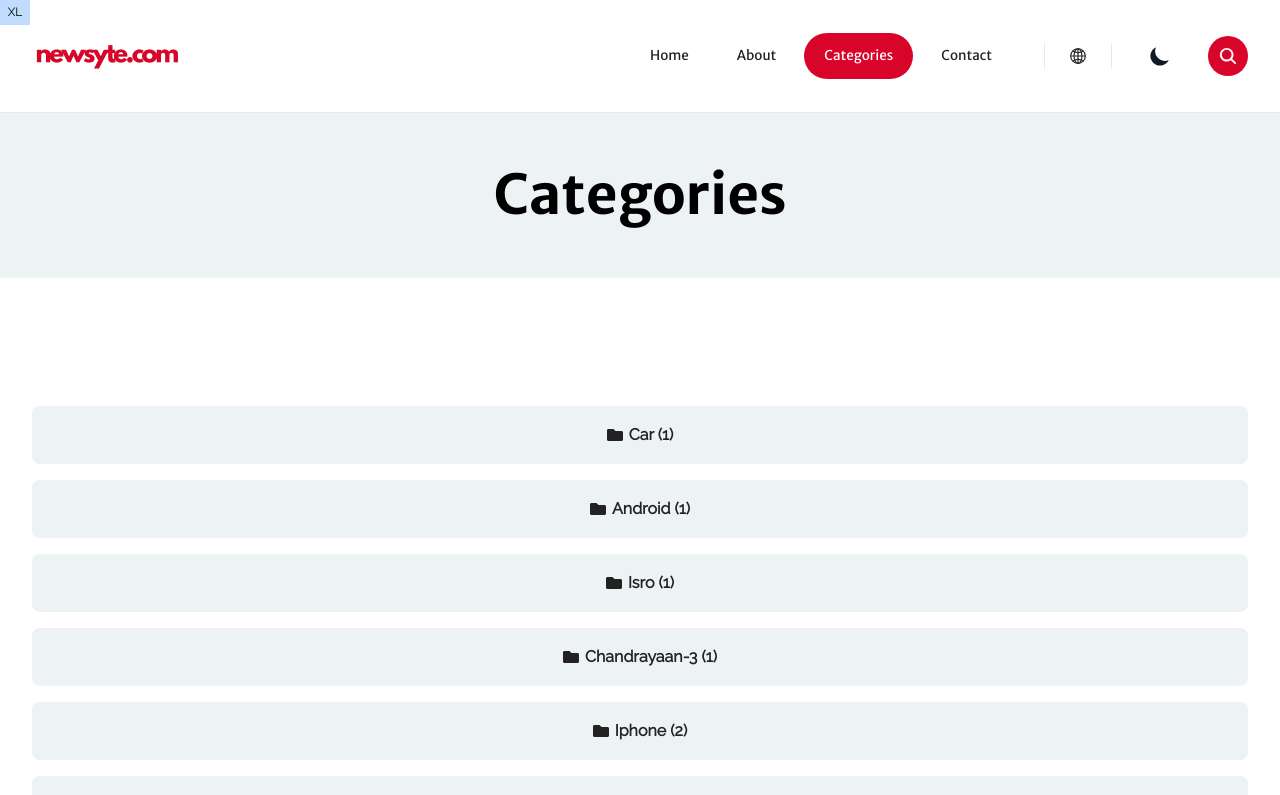
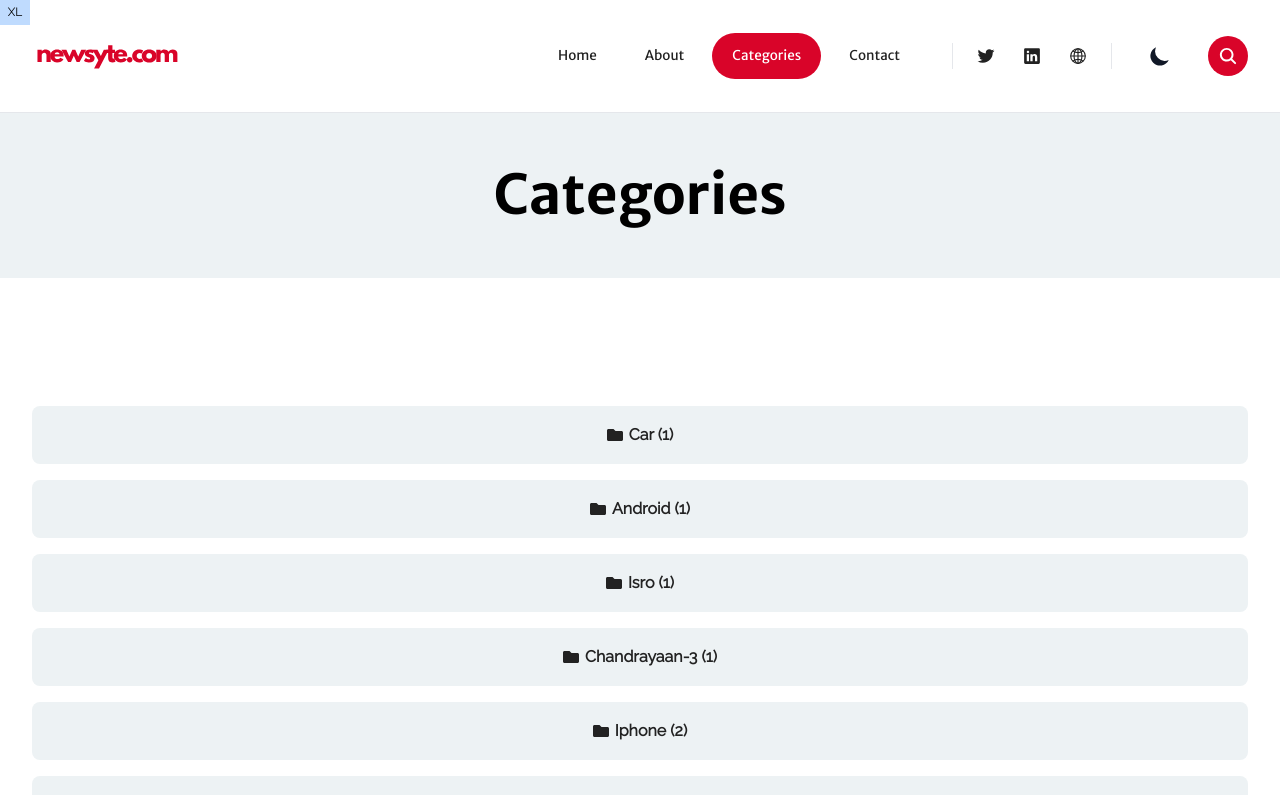
Before and after one commit to amangarg0599/Newsyte-NextJS-News, a Next.js app: page /categories in a window 1280 px wide. Shown: the top 795 px of the page. Built offline with nearby package versions, Linux system fonts and the light colour scheme; what tailwind-bootstrap-grid would draw is missing.

Commit message:
Site update
added social links
added svg logos
import Script from 'next/script' added as debugger suggested

```diff
--- a/config/config.json
+++ b/config/config.json
@@ -3,8 +3,8 @@
     "title": "Newsyte",
     "base_url": "/",
     "favicon": "/images/favicon.png",
-    "logo": "/images/logo.png",
-    "logo_white": "/images/logo.png",
+    "logo": "/images/logo.svg",
+    "logo_white": "/images/logo.svg",
     "logo_width": "150",
     "logo_height": "39",
     "logo_text": "Newsyte"
--- a/config/social.json
+++ b/config/social.json
@@ -1,10 +1,10 @@
 {
   "facebook": "",
   "stackoverflow": "",
-  "twitter": "",
+  "twitter": "https://twitter.com/newsytecom",
   "instagram": "",
   "youtube": "",
-  "linkedin": "",
+  "linkedin": "https://www.linkedin.com/company/newsyte/",
   "github": "",
   "gitlab": "",
   "discord": "",
--- a/pages/_document.js
+++ b/pages/_document.js
@@ -1,6 +1,7 @@
 import TwSizeIndicator from "@components/TwSizeIndicator";
 import config from "@config/config.json";
 import { Head, Html, Main, NextScript } from "next/document";
+import Script from 'next/script'
 
 const Document = () => {
   // destructuring items from config object
```
Also changed, not shown: Ads.txt (deleted), public/images/logo.svg (added).
